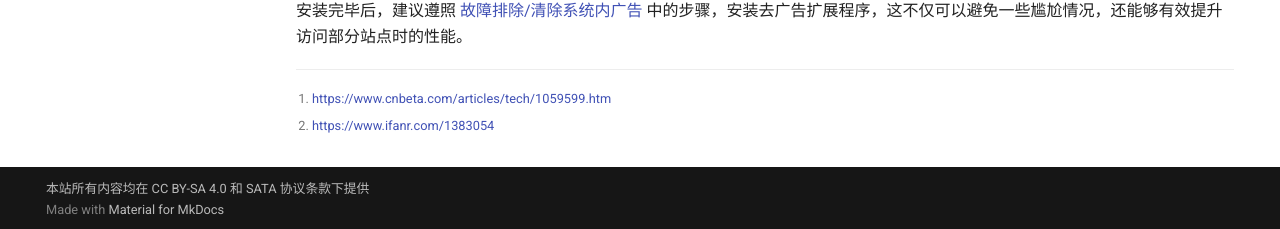
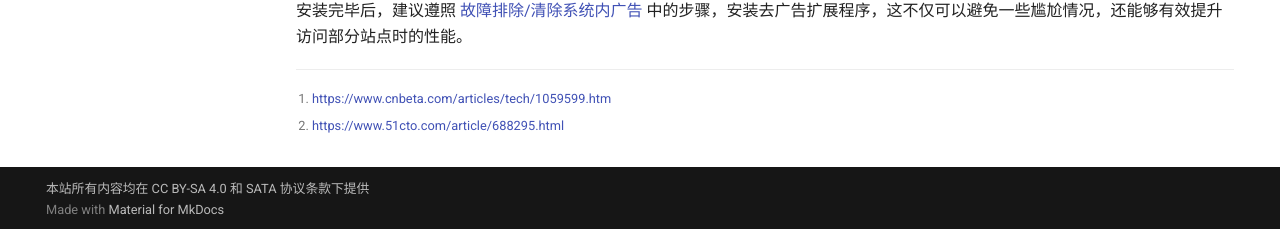
Before and after one commit to su-gzno3ms/tech-guide, an MkDocs documentation site: the page built from docs/daily-maintenance/software/internet-browser.md, in a window 1280 px wide and 1074 px high. Shown: the part 842-1071 px from the top of the window. Built offline with MkDocs 1.6.1 and Material for MkDocs 9.7.7, drawn with Linux system fonts in a browser that asks for light colours; comment, search, counter and statistics services are not loaded; part of the change alters nothing that is shown.

Commit message:
Fix wrong footnote.

```diff
--- a/docs/daily-maintenance/software/internet-browser.md
+++ b/docs/daily-maintenance/software/internet-browser.md
@@ -19,4 +19,4 @@ Chromium 内核以及 V8 JavaScript 引擎的性能十分优秀，尽管 Mozilla
 安装完毕后，建议遵照 [故障排除/清除系统内广告](../../troubleshooting/clean-ads.md){: target="_blank" rel="noopener noreferrer" .external } 中的步骤，安装去广告扩展程序，这不仅可以避免一些尴尬情况，还能够有效提升访问部分站点时的性能。
 
 [^1]: <https://www.cnbeta.com/articles/tech/1059599.htm>{: target="_blank" rel="noopener noreferrer" .external }
-[^2]: <https://www.ifanr.com/1383054>{: target="_blank" rel="noopener noreferrer" .external }
+[^2]: <https://www.51cto.com/article/688295.html>{: target="_blank" rel="noopener noreferrer" .external }
```
